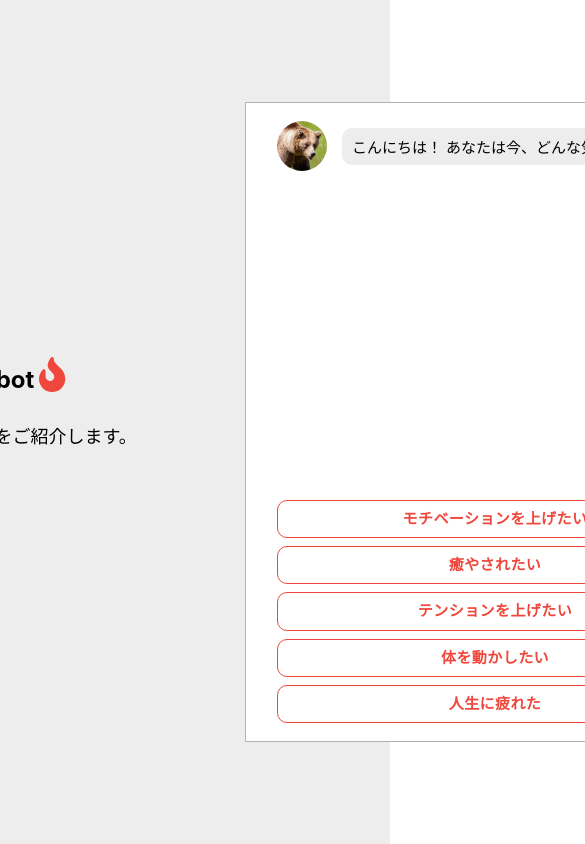
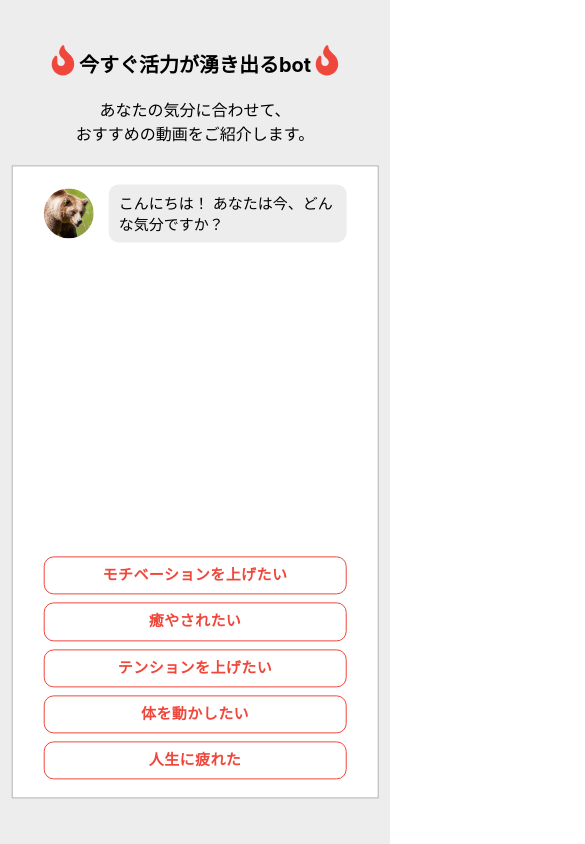
Before and after one commit to kumami-tech/energy, a React (Create React App) app: page / in a window 390 px wide. Shown: the top 844 px of the page, 585 px wide, since content can reach past the window. Built offline with nearby package versions, Linux system fonts and the light colour scheme.

Commit message:
[add]レスポンシブ対応

```diff
--- a/src/App.jsx
+++ b/src/App.jsx
@@ -103,7 +103,9 @@ export default class App extends React.Component {
               <FontAwesomeIcon icon="fire" />
             </div>
             <div className="text">
-              あなたの気分に合わせて、おすすめの動画をご紹介します。
+              あなたの気分に合わせて、
+              <br className="br-s"></br>
+              おすすめの動画をご紹介します。
             </div>
           </div>
           <div className="c-box">
--- /dev/null
+++ b/src/assets/styles/reset.css
@@ -0,0 +1,131 @@
+/*!
+ * YUI 3.5.0 - reset.css (http://developer.yahoo.com/yui/3/cssreset/)
+ * http://cssreset.com
+ * Copyright 2012 Yahoo! Inc. All rights reserved.
+ * http://yuilibrary.com/license/
+ */
+/*
+    TODO will need to remove settings on HTML since we can't namespace it.
+    TODO with the prefix, should I group by selector or property for weight savings?
+*/
+html{
+  color:#000;
+  background:#FFF;
+  font-size: 62.5%;
+}
+
+body {
+  font-size: 1.6em;
+}
+/*
+  TODO remove settings on BODY since we can't namespace it.
+*/
+/*
+  TODO test putting a class on HEAD.
+      - Fails on FF.
+*/
+body,
+div,
+dl,
+dt,
+dd,
+ul,
+ol,
+li,
+h1,
+h2,
+h3,
+h4,
+h5,
+h6,
+pre,
+code,
+form,
+fieldset,
+legend,
+input,
+textarea,
+p,
+blockquote,
+th,
+td {
+  margin:0;
+  padding:0;
+}
+table {
+  border-collapse:collapse;
+  border-spacing:0;
+}
+fieldset,
+img {
+  border:0;
+}
+/*
+  TODO think about hanlding inheritence differently, maybe letting IE6 fail a bit...
+*/
+address,
+caption,
+cite,
+code,
+dfn,
+em,
+strong,
+th,
+var {
+  font-style:normal;
+  font-weight:normal;
+}
+
+ol,
+ul {
+  list-style:none;
+}
+
+caption,
+th {
+  text-align:left;
+}
+h1,
+h2,
+h3,
+h4,
+h5,
+h6 {
+  font-size:100%;
+  font-weight:normal;
+}
+q:before,
+q:after {
+  content:'';
+}
+abbr,
+acronym {
+  border:0;
+  font-variant:normal;
+}
+/* to preserve line-height and selector appearance */
+sup {
+  vertical-align:text-top;
+}
+sub {
+  vertical-align:text-bottom;
+}
+input,
+textarea,
+select {
+  font-family:inherit;
+  font-size:inherit;
+  font-weight:inherit;
+}
+/*to enable resizing for IE*/
+input,
+textarea,
+select {
+  *font-size:100%;
+}
+/*because legend doesn't inherit in IE */
+legend {
+  color:#000;
+}
+/* YUI CSS Detection Stamp */
+#yui3-css-stamp.cssreset { display: none; }
--- a/src/assets/styles/style.css
+++ b/src/assets/styles/style.css
@@ -6,7 +6,7 @@
 }
 
 .wrapper {
-  width: 1100px;
+  width: 76vw;
   display: flex;
   justify-content: center;
   position: absolute;
@@ -41,12 +41,16 @@
   font-size: 18px;
 }
 
+.br-s {
+  display: none;
+}
+
 .c-box {
+  max-width: 500px;
+  height: 640px;
   background: #fff;
   border: 1px solid rgba(0,0,0,0.3);
   box-sizing: border-box;
-  height: 640px;
-  max-width: 500px;
   padding: 10px 15px;
   width: 100%;
   display: flex;
@@ -116,3 +120,55 @@ iframe {
   width: 100%;
   height: 460px;
 }
+
+@media (max-width: 1024px) {
+
+  .wrapper {
+    width: 94vw;
+    flex-direction: column;
+    position: absolute;
+    top: 50%;
+    left: 50%;
+    transform: translate(-50%, -50%);
+  }
+
+  .introduction {
+    width: 100%;
+    height: auto;
+    margin-right: 0;
+    margin-bottom: 20px;
+  }
+
+  .title {
+    font-size: 20px;
+    margin: 0 0 15px;
+  }
+
+  .fa-fire {
+    font-size: 30px;
+  }
+
+  .text {
+    font-size: 16px;
+  }
+
+  .br-s {
+    display: block;
+  }
+
+  .c-box {
+    width: 100%;
+    height: 75vh;
+    margin: 0 auto;
+  }
+
+  .MuiPaper-root {
+    width: 100%;
+    height: 35vh;
+  }
+
+  iframe {
+    width: 100%;
+    height: 35vh;
+  }
+}
```
